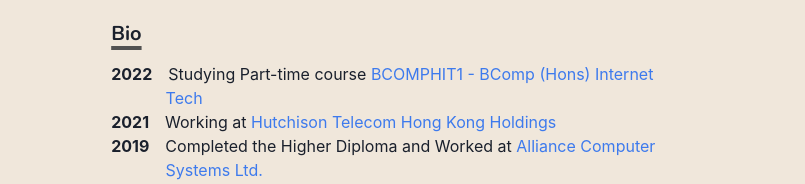
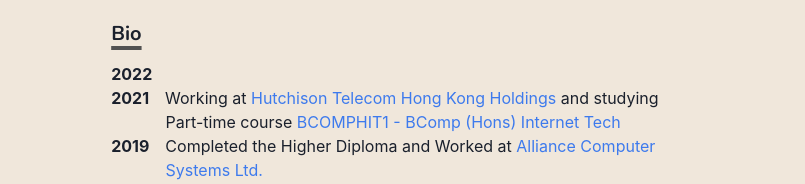
Before and after one commit to sinhong2011/niskan516-portfolio, a Next.js app: page / in a window 1280 px wide. Shown: the part 424-608 px from the top of the page, without its empty margins (242-1047 px from the left). Built offline with nearby package versions, Linux system fonts and the light colour scheme.

Commit message:
- update bio

```diff
--- a/pages/index.tsx
+++ b/pages/index.tsx
@@ -81,19 +81,19 @@
         </Heading>
         <BioSection>
           <BioYear>2022</BioYear>
-          Studying Part-time course{' '}
-          <NextLink href="https://bit.ly/3FqTfil">
-            <Link href="https://bit.ly/3FqTfil" target={'_blank'}>
-              BCOMPHIT1 - BComp (Hons) Internet Tech
-            </Link>
-          </NextLink>
         </BioSection>
         <BioSection>
           <BioYear>2021</BioYear>
           Working at{' '}
           <NextLink href="/works/hthk/">
             <Link href="/works/hthk/">
-              Hutchison Telecom Hong Kong Holdings
+              Hutchison Telecom Hong Kong Holdings{' '}
+            </Link>
+          </NextLink>
+          and studying Part-time course{' '}
+          <NextLink href="https://bit.ly/3FqTfil">
+            <Link href="https://bit.ly/3FqTfil" target={'_blank'}>
+              BCOMPHIT1 - BComp (Hons) Internet Tech
             </Link>
           </NextLink>
         </BioSection>
```
